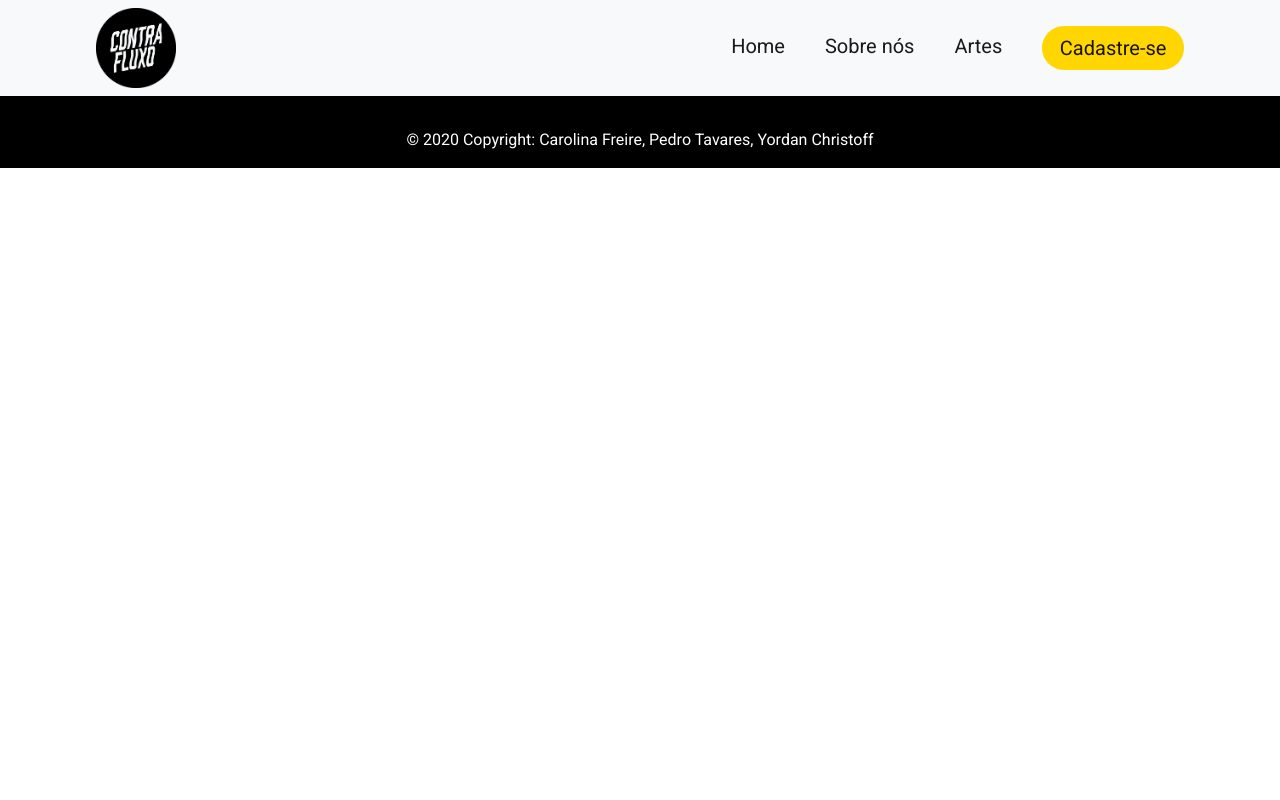
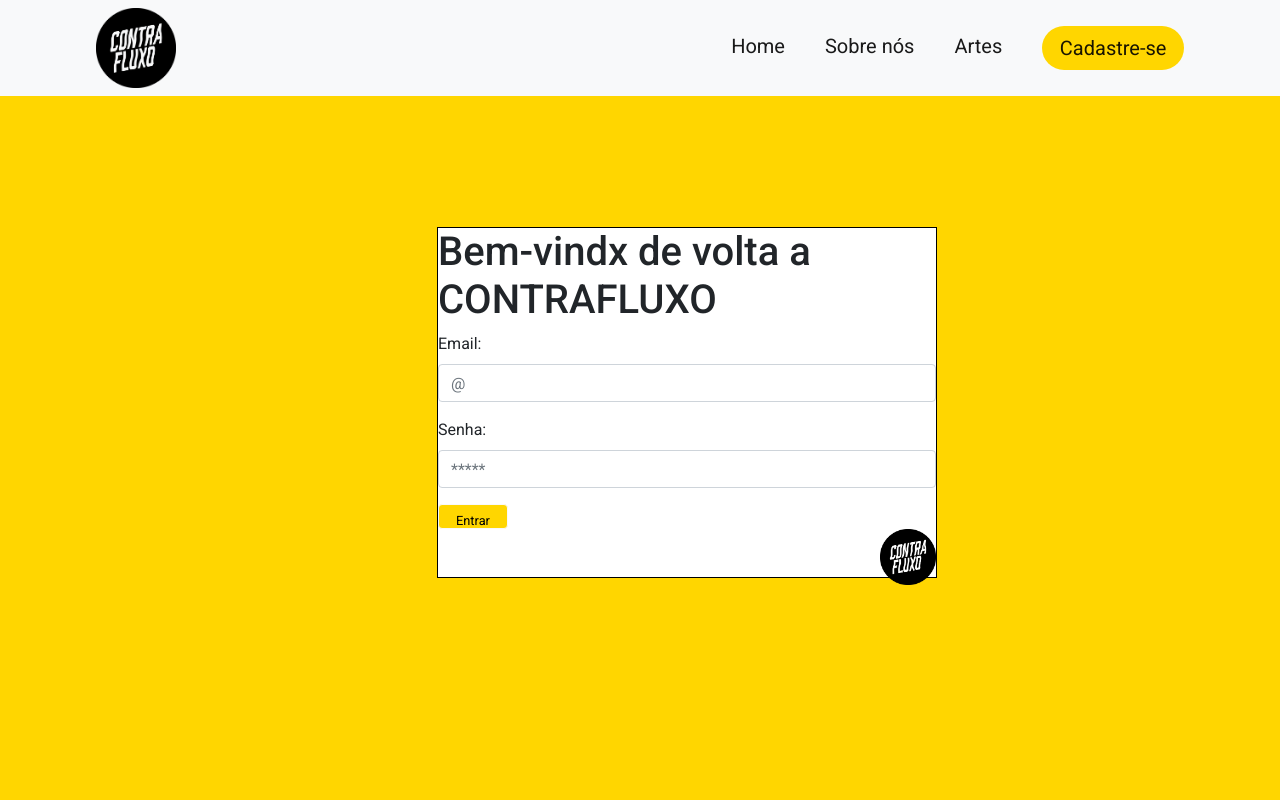
Before and after one commit to yordancurty/contra-fluxo-frontend, a React app: page /login in a window 1280 px wide. Shown: the top 800 px of the page. Built offline with nearby package versions, Linux system fonts and the light colour scheme.

Commit message:
sign up e login form

```diff
--- a/src/assets/styles/style.css
+++ b/src/assets/styles/style.css
@@ -182,10 +182,40 @@
 
 
 
+/* ------- Formulário LOGIN e SIGNUP -------- */
 
+.form-container{
+    background-color: #ffd600;
+    background-size: cover;
+    width: 100vw;
+    height: 100vh;
+}
 
+.form-box-1{
+width: 500px;
+height: 351px;
+background: #FFFFFF;
+border: 1px solid #000000;
+box-sizing: border-box;
+left: 437px;
+top: 227px;
+position: absolute;
+}
 
+.logo-form{
+    width: 3.5rem;
+    height: 3.5rem;
+    margin-bottom: 0.5rem;
+}
 
+.btn-form{
+width: 70px;
+height: 25px;
+color: black;
+font-size: 0.8rem;
+background: #FFD600;
+
+}
 
 /* --------- foooter --------- */
 
@@ -208,5 +238,3 @@
     }
 
     /* --------- foooter --------- */
-
-/*  */
--- a/src/components/App.js
+++ b/src/components/App.js
@@ -7,6 +7,8 @@
 import Navbar from "./Navbar";
 import Footer from "./Footer";
 import Homepage from "./Homepage";
+import LoginForm from "../routeComponent/auth/LoginForm";
+import SignupForm from "../routeComponent/auth/SignupForm";
 
 
 function App() {
@@ -15,7 +17,9 @@
     <BrowserRouter>
       <Navbar />
 
-        <Route exact path="/" component={Homepage}/>
+        <Route exact path="/" component={Homepage} />
+        <Route exact path="/login" component={LoginForm} />
+        <Route exact path="/signup" component={SignupForm} />
 
       <Footer />
     </BrowserRouter>
--- a/src/components/Navbar.js
+++ b/src/components/Navbar.js
@@ -1,6 +1,8 @@
 import React from "react";
 import { Link } from "react-router-dom";
 import logo from "../logo.png"
+import SignupForm from '../routeComponent/auth/SignupForm';
+import Homepage from './Homepage';
 
 function Navbar(props) {
     return(
@@ -10,7 +12,7 @@
                <img className="logo ml-5" src={logo} alt="logo"/>
                 <ul className="nav justify-content-end">
                     <li className="nav-item mr-4 ">
-                    <Link className="navbar-brand" to="#">Home</Link>
+                    <Link className="navbar-brand" to={Homepage}>Home</Link>
                     </li>
                     <li className="nav-item mr-4">
                     <Link className="navbar-brand" to="#">Sobre nós</Link>
@@ -20,7 +22,7 @@
                     </li>
                     <li className="nav-item mr-5">
                       <div className="navbar-link">
-                        <Link className="navbar-brand ml-3" to="#">Cadastre-se</Link>
+                        <Link className="navbar-brand ml-3" to={SignupForm}>Cadastre-se</Link>
                         </div>
                     </li>
                 </ul>
--- a/src/routeComponent/auth/LoginForm.js
+++ b/src/routeComponent/auth/LoginForm.js
@@ -1,22 +1,24 @@
 import React from 'react';
+import logo from '../../../src/logo.png';
 
 function LoginForm(){
     return (
-        <div>
+        <div className="form-container">
+        <form className="form-box-1">
         <h1>Bem-vindx de volta a CONTRAFLUXO</h1>
-        <form>
-              <div class="input-group-prepend">
-              <label for="formGroupExampleInput">Email:</label>
-              <div class="input-group-text">@</div>
-                <input type="text" class="form-control" id="inlineFormInputGroupUsername" placeholder="Email" />
+        <div class="form-group">
+                <label for="formGroupExampleInput">Email:</label>
+                <input type="password" class="form-control" id="formGroupExampleInput" placeholder="@" />
              </div>
              <div class="form-group">
                 <label for="formGroupExampleInput">Senha:</label>
                 <input type="password" class="form-control" id="formGroupExampleInput" placeholder="*****" />
              </div>
-             <button type="submit" class="btn btn-primary">Entrar</button>
+             <button type="submit" class="btn-form btn btn-light">Entrar</button>
+             <div className="d-flex justify-content-end">
+             <img className="logo-form" src={logo} alt="logo"/>
+             </div>
         </form>
-        <img src={logo} alt="logo"/>
         </div>
     )
 }
--- a/src/routeComponent/auth/SignupForm.js
+++ b/src/routeComponent/auth/SignupForm.js
@@ -1,27 +1,26 @@
 import React from 'react';
-import logo from "../logo.png";
+import logo from '../../../src/logo.png';
 
 function SignupForm(){
     return (
-    <div>
+    <div className="form-container">
+    <form className="form-box-1">
     <h1>Bem-vindx a CONTRAFLUXO</h1>
-    <form>
           <div class="form-group">
             <label for="formGroupExampleInput">Nome:</label>
             <input type="text" class="form-control" id="formGroupExampleInput" placeholder="Name" />
           </div>
-          <div class="input-group-prepend">
-          <label for="formGroupExampleInput">Email:</label>
-          <div class="input-group-text">@</div>
-            <input type="text" class="form-control" id="inlineFormInputGroupUsername" placeholder="Email" />
-         </div>
+          <div class="form-group">
+                <label for="formGroupExampleInput">Email:</label>
+                <input type="password" class="form-control" id="formGroupExampleInput" placeholder="@" />
+             </div>
          <div class="form-group">
             <label for="formGroupExampleInput">Senha:</label>
             <input type="password" class="form-control" id="formGroupExampleInput" placeholder="*****" />
          </div>
-         <button type="submit" class="btn btn-primary">Criar conta</button>
+         <button type="submit" class="btn-form btn btn-primary">Criar conta</button>
+         <img className="logo-form" src={logo} alt="logo"/>
     </form>
-    <img src={logo} alt="logo"/>
     </div>
     )
 }
```
